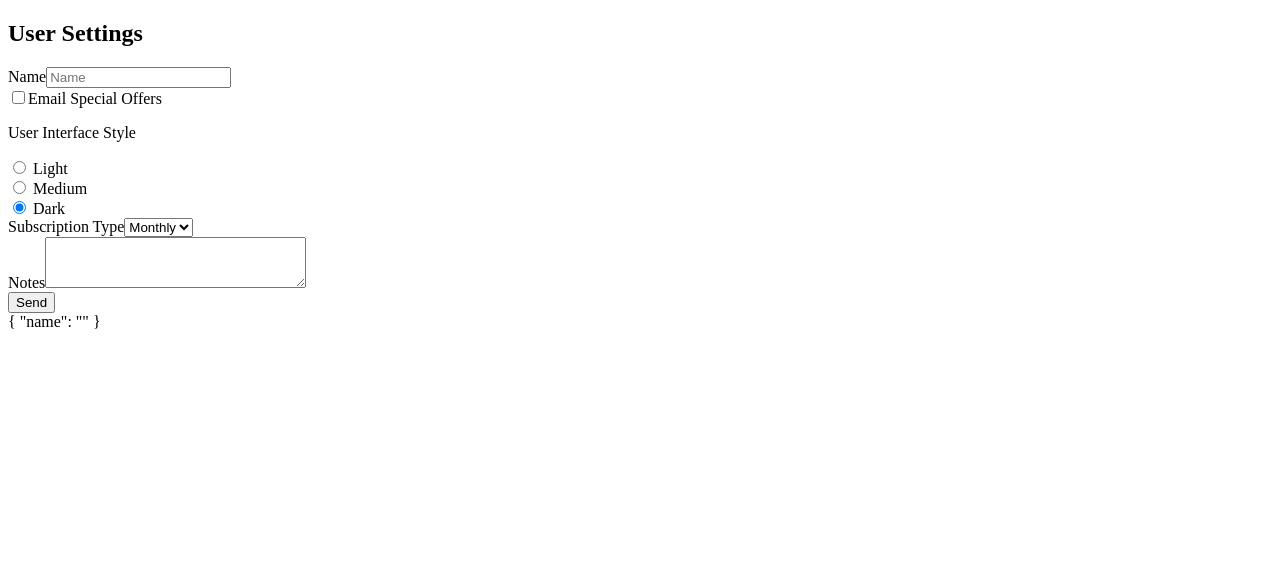
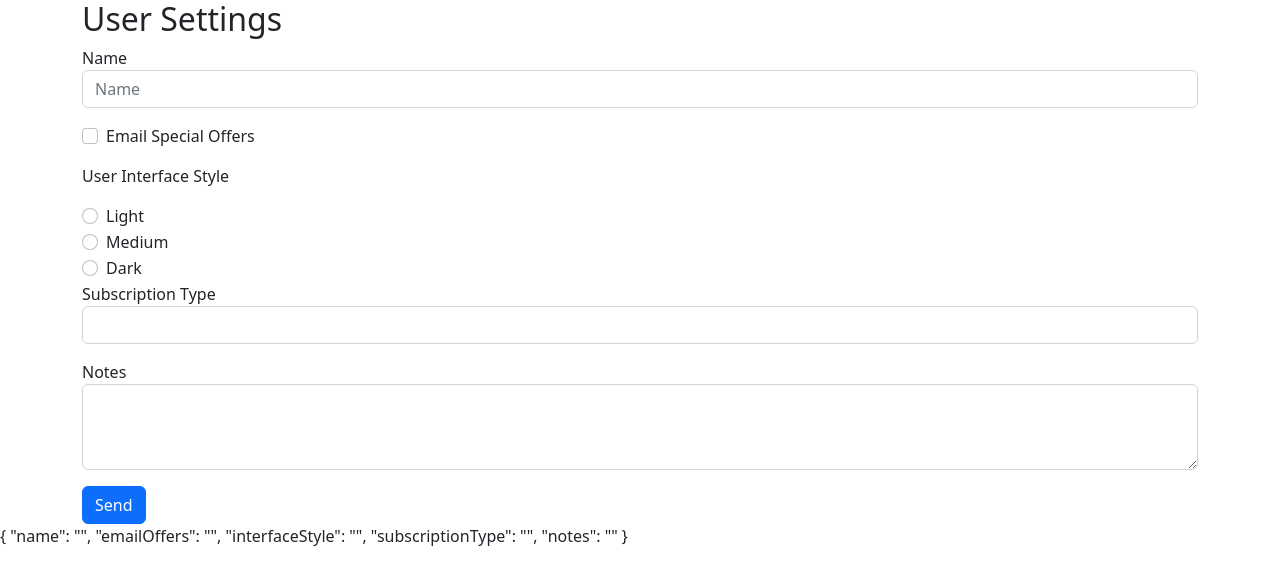
Before and after one commit to sbrevolution5/form-demo, an Angular app: page / in a window 1280 px wide. Shown: the top 584 px of the page. Built offline with nearby package versions, Linux system fonts and the light colour scheme.

Commit message:
add ngModel

```diff
--- a/angular.json
+++ b/angular.json
@@ -23,9 +23,10 @@
               "src/assets"
             ],
             "styles": [
+              "node_modules/bootstrap/dist/css/bootstrap.css",
               "src/styles.css"
             ],
-            "scripts": []
+            "scripts": [              "node_modules/bootstrap/dist/js/bootstrap.js"]
           },
           "configurations": {
             "production": {
--- a/package.json
+++ b/package.json
@@ -18,6 +18,7 @@
     "@angular/platform-browser": "^14.1.0",
     "@angular/platform-browser-dynamic": "^14.1.0",
     "@angular/router": "^14.1.0",
+    "bootstrap": "^5.2.0",
     "rxjs": "~7.5.0",
     "tslib": "^2.3.0",
     "zone.js": "~0.11.4"
--- a/src/app/user-settings-form/user-settings-form.component.html
+++ b/src/app/user-settings-form/user-settings-form.component.html
@@ -6,33 +6,33 @@
         <input id="name" name="name" class="form-control" placeholder="Name" ngModel/>
       </div>
       <div class="form-check mb-3">
-        <input type="checkbox" class="form-check-input" id="emailOffers" name="emailOffers">
+        <input type="checkbox" class="form-check-input" id="emailOffers" name="emailOffers" ngModel>
         <label for="emailOffers" class="form-check-label">Email Special Offers</label>
       </div>
       <div class="mb-3">
         <p>User Interface Style</p>
       </div>
       <div class="form-check">
-        <input class="form-check-input" type="radio" name="interfaceStyle" id="lightInterface">
+        <input class="form-check-input" type="radio" name="interfaceStyle" id="lightInterface" value="light" ngModel>
         <label class="form-check-label" for="lightInterface">
           Light
         </label>
       </div>
       <div class="form-check">
-        <input class="form-check-input" type="radio" name="interfaceStyle" id="mediumInterface" checked>
+        <input class="form-check-input" type="radio" name="interfaceStyle" id="mediumInterface" value="medium" ngModel>
         <label class="form-check-label" for="mediumInterface">
           Medium
         </label>
       </div>
       <div class="form-check">
-        <input class="form-check-input" type="radio" name="interfaceStyle" id="darkInterface" checked>
+        <input class="form-check-input" type="radio" name="interfaceStyle" id="darkInterface" value="dark" checked ngModel>
         <label class="form-check-label" for="darkInterface">
           Dark
         </label>
       </div>
       <div class="mb-3">
         <label for="subscriptionType">Subscription Type</label>
-        <select class="form-control" id="subsciptionType">
+        <select class="form-control" id="subsciptionType" name="subscriptionType" ngModel>
           <option>Monthly</option>
           <option>Annual</option>
           <option>Lifetime</option>
@@ -40,7 +40,7 @@
       </div>
       <div class="mb-3">
         <label for="notes">Notes</label>
-        <textarea name="notes" id="notes" cols="30" rows="3" class="form-control"></textarea>
+        <textarea name="notes" id="notes" cols="30" rows="3" class="form-control" ngModel></textarea>
       </div>
       <button class="btn btn-primary">Send</button>
     </form>
```
Also changed, not shown: 1 other file (tests, documents, lock files or other folders).
